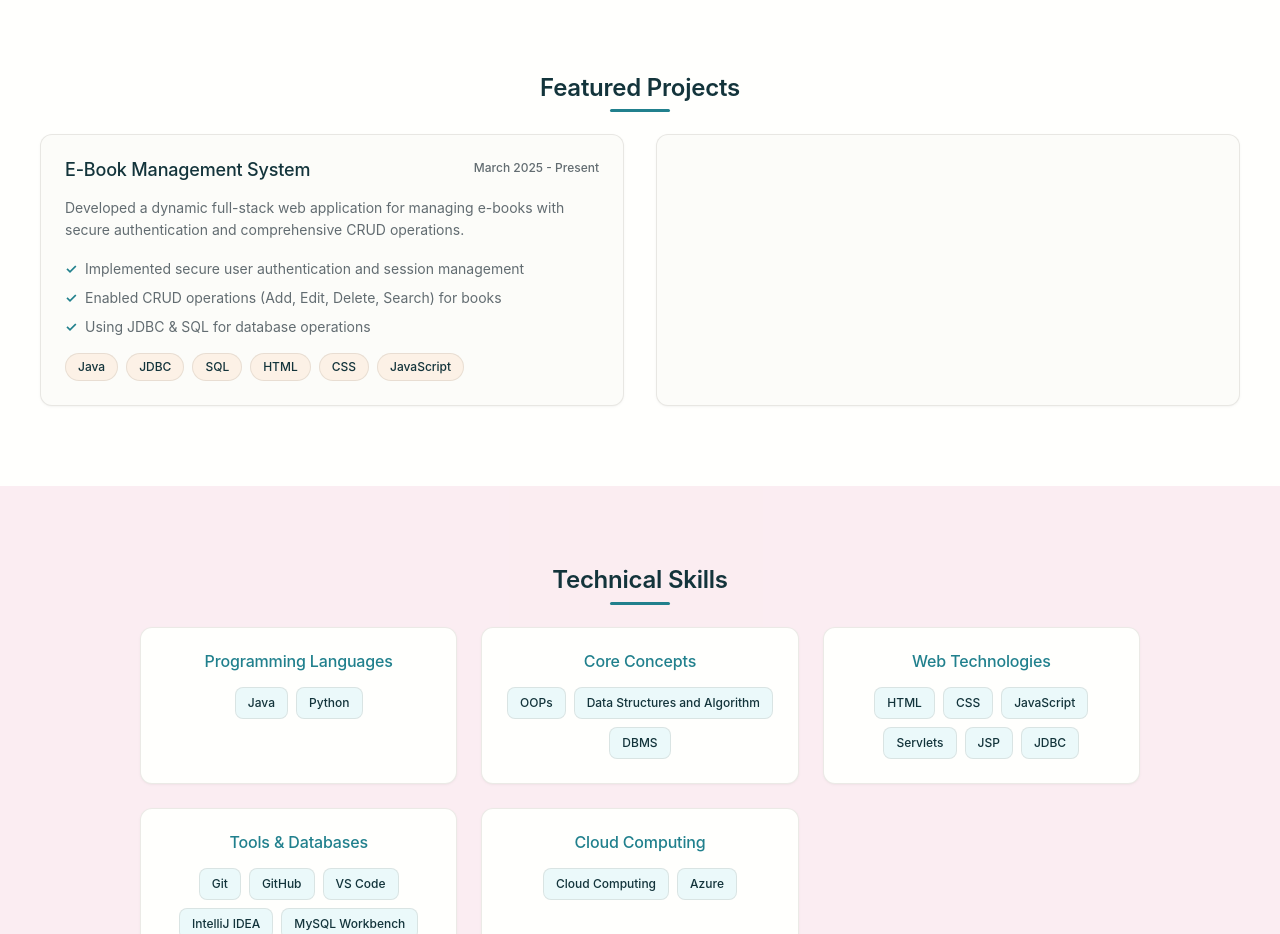
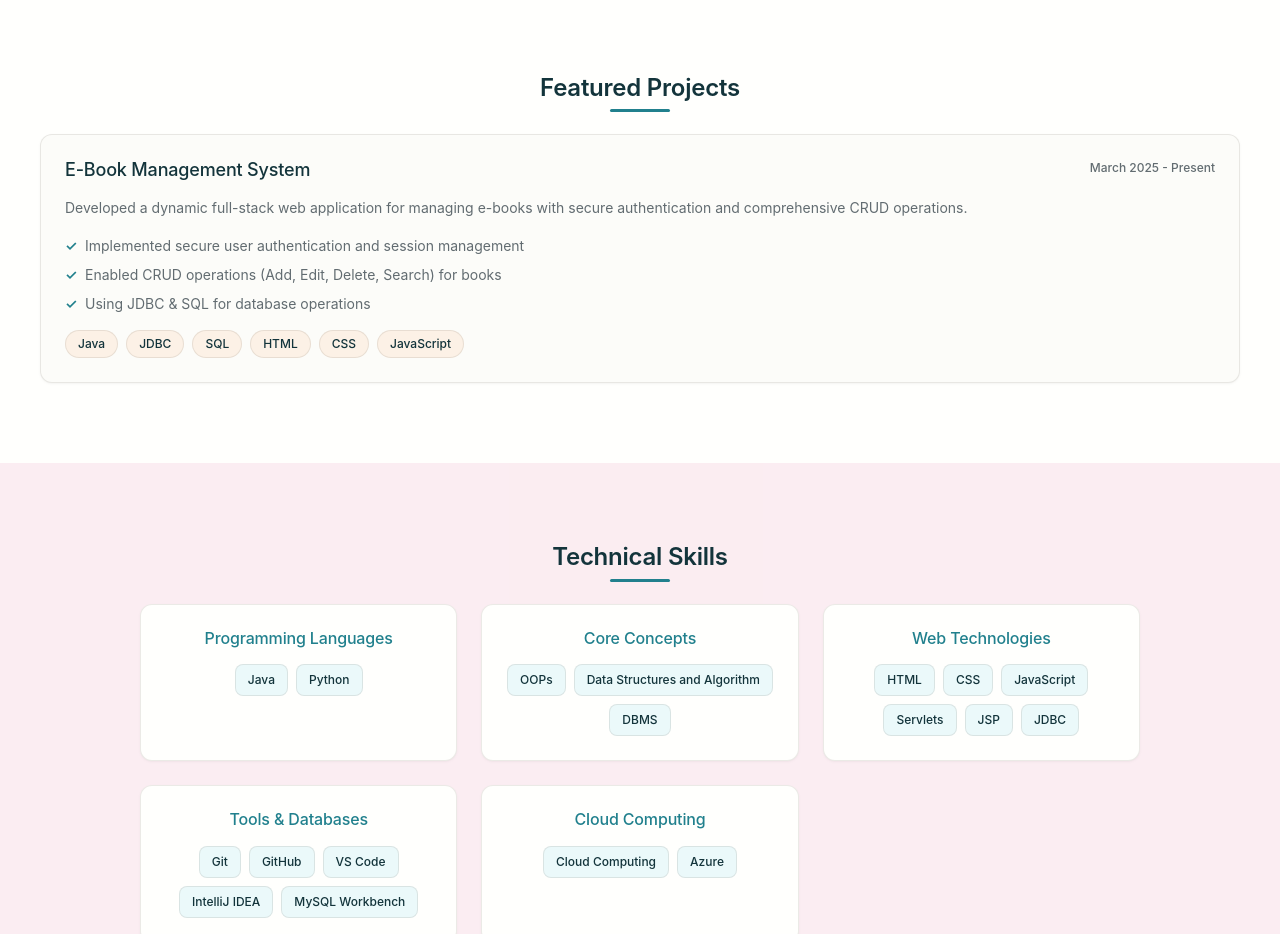
Before and after one commit to sakshamty1213/My_Portfolio, a plain HTML site: page saksham-simple-portfolio/index.html in a window 1280 px wide. Shown: the part 2220-3154 px from the top of the page. Drawn offline with Linux system fonts and the light colour scheme; a web font is replaced by a local one.

Commit message:
Update index.html

```diff
--- a/saksham-simple-portfolio/index.html
+++ b/saksham-simple-portfolio/index.html
@@ -167,12 +167,7 @@
                     </div>
                 </div>
 
-                <div class="project-card fade-in-up">
 
-
-
-
-                </div>
             </div>
         </div>
     </section>
```
